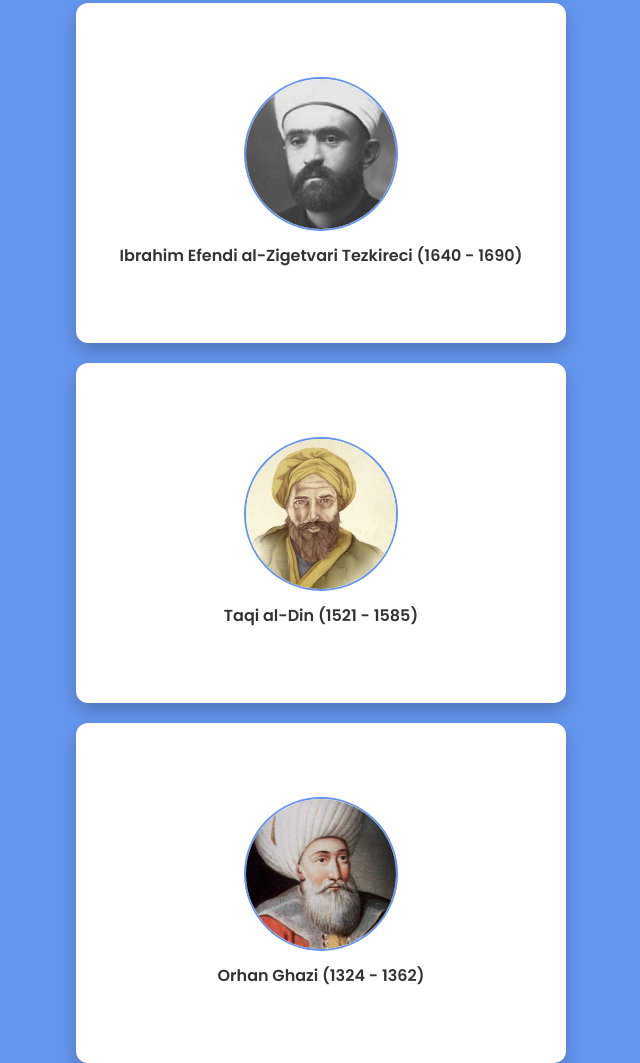
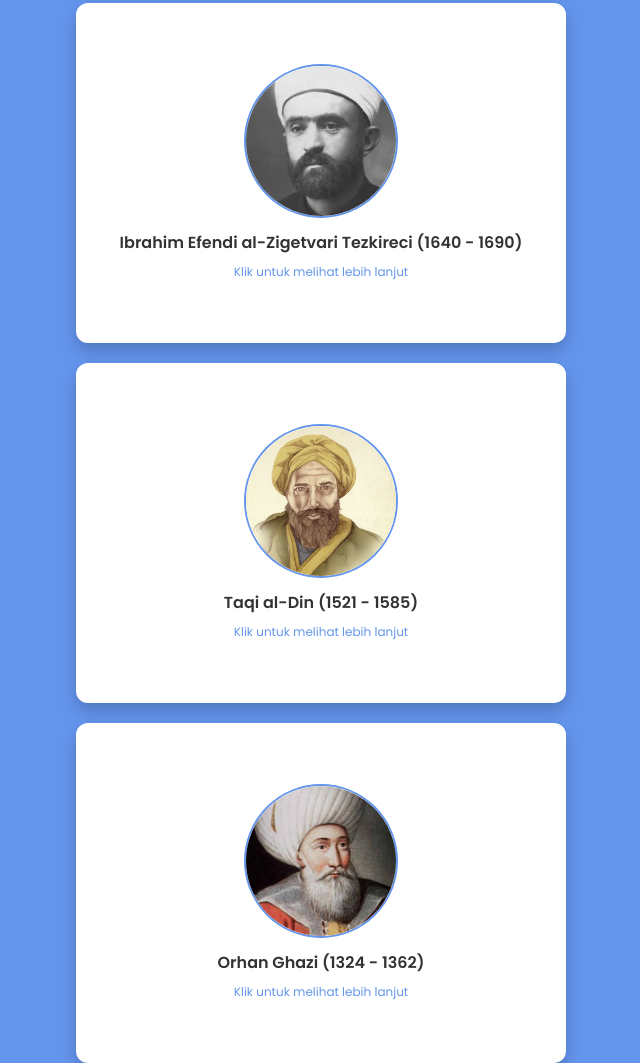
Before and after one commit to Anra-Bahij/PAI, a plain HTML site: page index.html in a window 1280 px wide. Shown: the part 947-2010 px from the top of the page, without its empty margins (339-979 px from the left). Drawn offline with Linux system fonts and the light colour scheme.

Commit message:
Update index.html

```diff
--- a/index.html
+++ b/index.html
@@ -84,6 +84,12 @@
       object-fit: cover;
     }
 
+    .card-front small {
+      margin-top: 8px;
+      font-size: 12px;
+      color: #6495ED;
+    }
+
     .card-back {
       transform: rotateY(180deg);
       text-align: left;
@@ -109,6 +115,7 @@
         <div class="card-front">
           <img src="nasuh.jpg" alt="Nasuh al-Matraki">
           <strong>Nasuh al-Matraki (1480 - 1564)</strong>
+          <small>Klik untuk melihat lebih lanjut</small>
         </div>
         <div class="card-back">
           Nasuh al-Matraki adalah ilmuwan, matematikawan, kartografer, seniman miniatur, dan tentara Kekaisaran Utsmaniyah.<br><br>
@@ -127,6 +134,7 @@
         <div class="card-front">
           <img src="ali.jpg" alt="Mustafa">
           <strong>Mustafa bin Ali al muwaqqit (1490 - 1571)</strong>
+          <small>Klik untuk melihat lebih lanjut</small>
         </div>
         <div class="card-back">
           Dikenal juga sebagai Müneccimbaşı Mustafa Çelebi atau Koca Saatçi, adalah seorang ahli astronomi (ilmu falak) dari Kesultanan Utsmaniyah abad ke-16.<br><br>
@@ -144,6 +152,7 @@
         <div class="card-front">
           <img src="ibrahim.jpg" alt="Ibrahim Efendi">
           <strong>Ibrahim Efendi al-Zigetvari Tezkireci (1640 - 1690)</strong>
+          <small>Klik untuk melihat lebih lanjut</small>
         </div>
         <div class="card-back">
           Penulis atlas bedah pertama dan ensiklopedia kedokteran besar terakhir dari dunia Islam.<br><br>
@@ -162,9 +171,10 @@
         <div class="card-front">
           <img src="taqi.jpg" alt="Taqi al-Din">
           <strong>Taqi al-Din (1521 - 1585)</strong>
+          <small>Klik untuk melihat lebih lanjut</small>
         </div>
         <div class="card-back">
-          Taqi al-Din bekerja sebagai astronom istana dan insinyur untuk Sultan Utsmaniyah, khususnya Sultan Murad III.<br><br>
+          Taqi al-Din Muhammad ibn Ma’ruf al-Shami al-Asadi bekerja sebagai astronom istana dan insinyur untuk Sultan Utsmaniyah, khususnya Sultan Murad III.<br><br>
           <strong>Karya:</strong><br>
           1. Menciptakan jam mekanik.<br>
           2. Mengembangkan mesin uap awal.<br>
@@ -174,12 +184,13 @@
       </div>
     </div>
 
-    <!-- orhan -->
+    <!-- Orhan -->
     <div class="card" onclick="toggleFlip(this)">
       <div class="card-inner">
         <div class="card-front">
           <img src="Orhan.jpg" alt="orhan">
           <strong>Orhan Ghazi (1324 - 1362)</strong>
+          <small>Klik untuk melihat lebih lanjut</small>
         </div>
         <div class="card-back">
           Putra dari pendiri Kerajaan Utsmaniyah (Osman Ghazi). Penguasa Kerjaan Utsmaniyah kedua yang berkuasa setelah bapaknya.<br><br>
```
